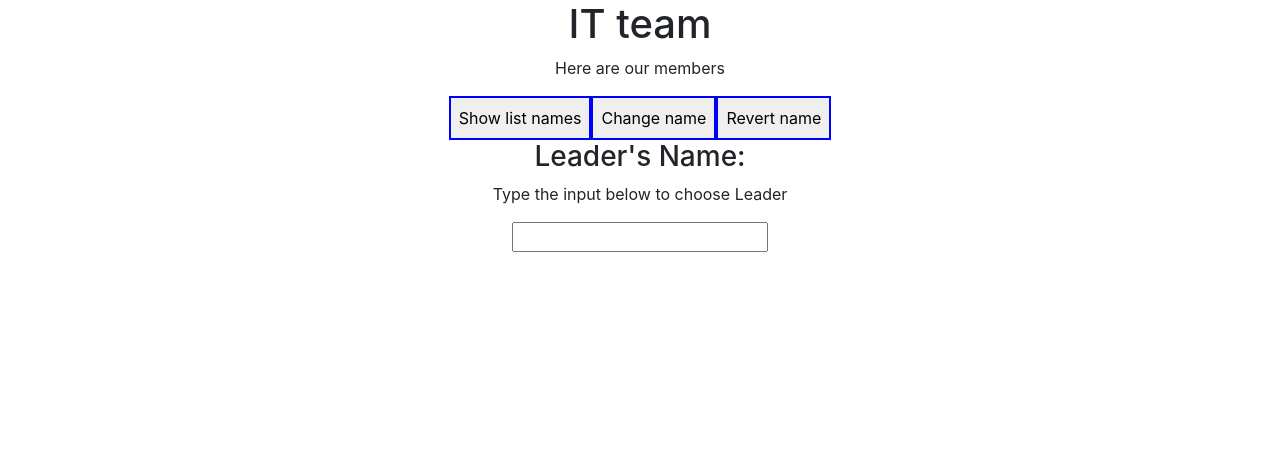
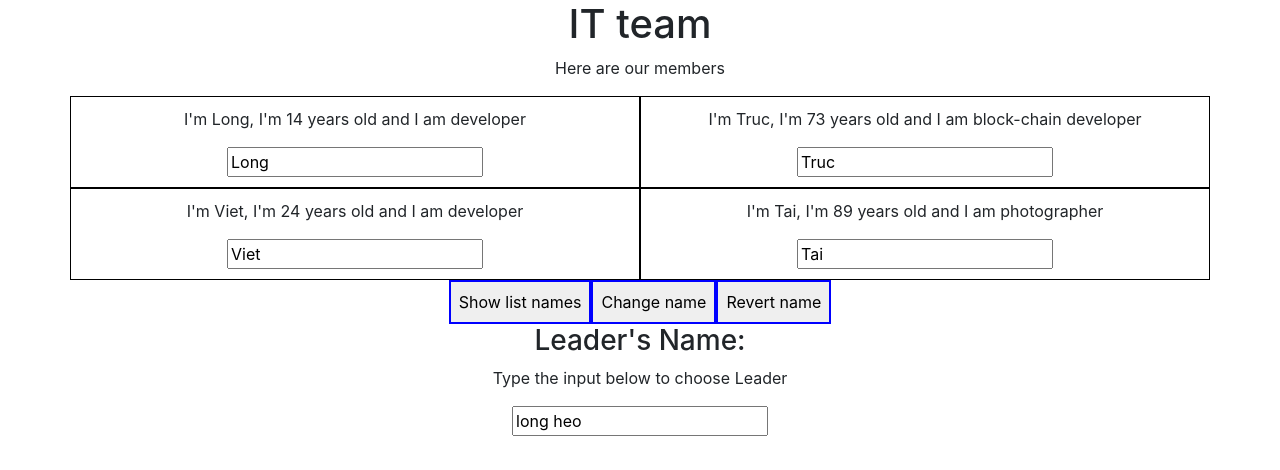
Before and after one commit to trlong357/React, a React (Create React App) app: page / in a window 1280 px wide. Shown: the top 470 px of the page. Built offline with nearby package versions, Linux system fonts and the light colour scheme.

Commit message:
adding show list names button

```diff
--- a/src/App.js
+++ b/src/App.js
@@ -11,8 +11,9 @@ class App extends Component {
       { name: "Viet", job: "developer" },
       { name: "Tai", job: "photographer" },
     ],
+    tempName: "long heo",
     leaderName: "",
-    showPersons: false,
+    show: true,
   };
   switchNameBack = () => {
     this.setState({
@@ -23,10 +24,6 @@ class App extends Component {
         { name: "Tai", job: "photographer" },
       ],
     });
-  };
-  togglePersonsHandler = () => {
-    const doesShow = this.state.showPersons;
-    this.setState({ showPersons: !doesShow });
   };
   switchName = () => {
     console.log("clicked");
@@ -39,11 +36,23 @@ class App extends Component {
       ],
     });
   };
+
   changeName = (event) => {
     this.setState({
-      leaderName: event.target.value,
+      tempName: event.target.value,
     });
   };
+
+  personChanged = (event) => {
+    this.setState({
+      tempName: event.target.value,
+    });
+  };
+  togglePersonsHandler = () => {
+    let currentShow = this.state.show;
+    this.setState({ show: !currentShow });
+  };
+
   // switchLeader = (i) => {
   //   this.setState({ leaders: "Long" });
   //   console.log(this.state.leaders);
@@ -59,13 +68,13 @@ class App extends Component {
       <div className="App container">
         <h1>IT team</h1>
         <p>Here are our members</p>
-        {
-          this.state.showPersons === true ? (
+        {this.state.show === true ? (
           <div className="row">
+            {console.log(this.state.showPersons)}
+            {console.log(undefined == false)}
             <Person
               name={this.state.persons[0].name}
               job={this.state.persons[0].job}
-                click={this.switchName.bind(this, "Long")}
             />
             <Person
               name={this.state.persons[1].name}
@@ -75,13 +84,13 @@ class App extends Component {
               name={this.state.persons[2].name}
               job={this.state.persons[2].job}
             />
-              <Person name="tai-props" job="photographer">
-                My hobby is to be a photographer! Especially
-              </Person>
+            <Person
+              name={this.state.persons[3].name}
+              job={this.state.persons[3].job}
+            />
           </div>
-          ) : null
-          // : co nghia la neu false se tra ve ...
-        }
+        ) : null}
+        {/* ------- */}
         {/* style={style} - the 2nd style is the const style created above */}
         <button style={style} onClick={() => this.togglePersonsHandler()}>
           Show list names
@@ -89,17 +98,15 @@ class App extends Component {
         <button style={style} onClick={() => this.switchName()}>
           Change name
         </button>
-
         <button style={style} onClick={() => this.switchNameBack()}>
           Revert name
         </button>
-
         <h3>Leader's Name: {this.state.leaderName}</h3>
         <p>Type the input below to choose Leader</p>
         <input
           type="text"
           onChange={this.changeName}
-          // value={this.state.leaderName}
+          value={this.state.tempName}
         ></input>
       </div>
     );
--- a/src/Person/Person.js
+++ b/src/Person/Person.js
@@ -1,18 +1,39 @@
-import React from "react";
+import React, { Component } from "react";
 import "./Person.css";
 import "bootstrap/dist/css/bootstrap.min.css";
 
-const person = (props) => {
-  return (
-    <div className="Person col-6">
-      <p onClick={props.click}>
-        I'm {props.name}, I'm {Math.floor(Math.random() * 100)} years old and I
-        am {props.job}
-      </p>
-      <p>{props.children}</p>
-      {/* <input type="text" onChange={props.changed} value={props.name}></input> */}
-    </div>
-  );
-};
+class Person extends Component {
+  state = {
+    show: true,
+  };
 
-export default person;
+  toggle = () => {
+    let currentShow = this.state.show;
+    this.setState({ show: !currentShow });
+  };
+
+  render() {
+    let showPerson = (
+      <div>
+        <p>
+          I'm {this.props.name}, I'm {Math.floor(Math.random() * 100)} years old
+          and I am {this.props.job}
+        </p>
+        <p>{this.props.children}</p>
+        <input
+          type="text"
+          onChange={this.props.changed}
+          value={this.props.name}
+        ></input>
+      </div>
+    );
+
+    return (
+      <div className="Person col-6" onClick={this.toggle}>
+        {this.state.show === true ? showPerson : null}
+      </div>
+    );
+  }
+}
+
+export default Person;
```
Also changed, not shown: 2 other files (tests, documents, lock files or other folders). Lines whose indentation alone changed are shown as unchanged.
